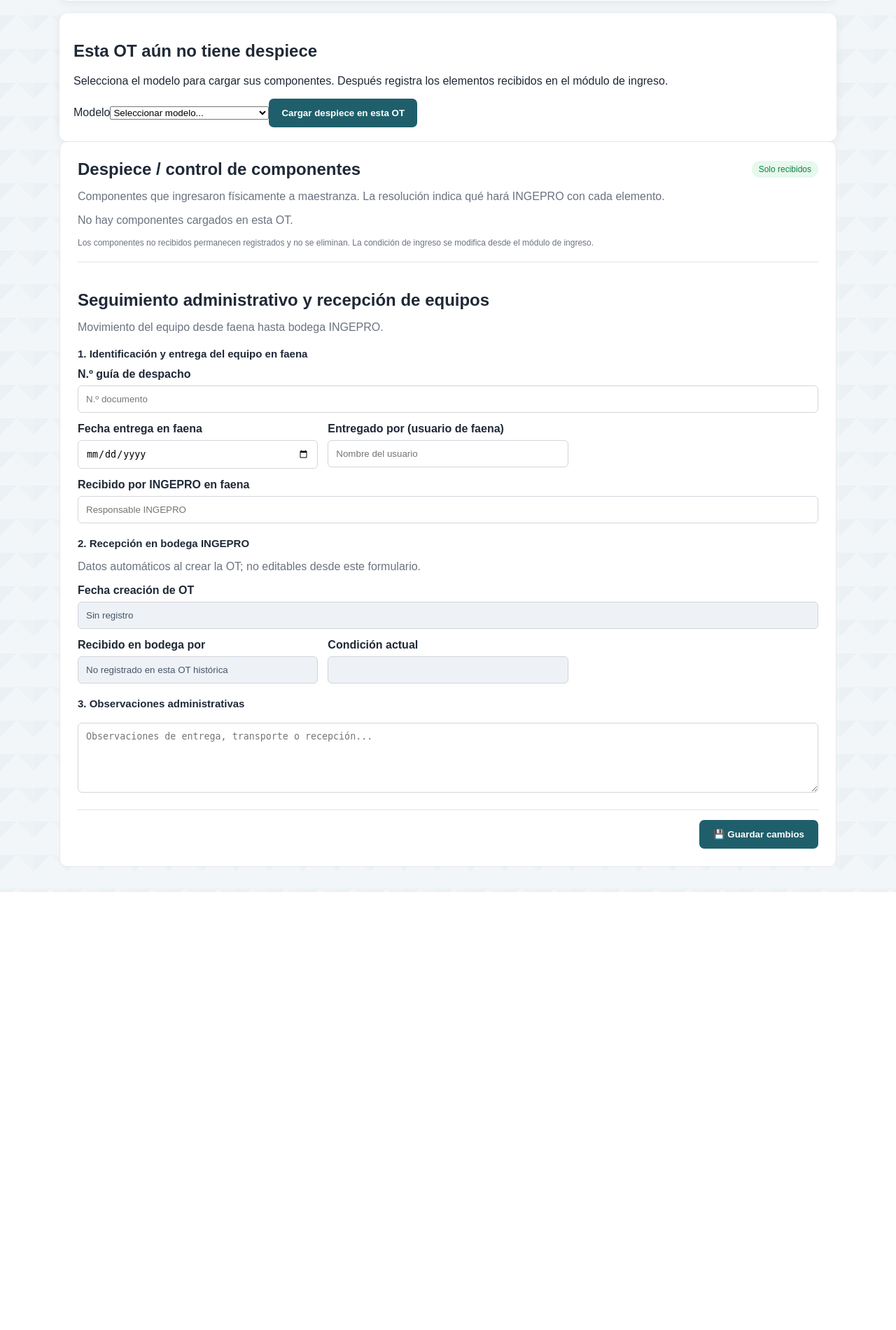
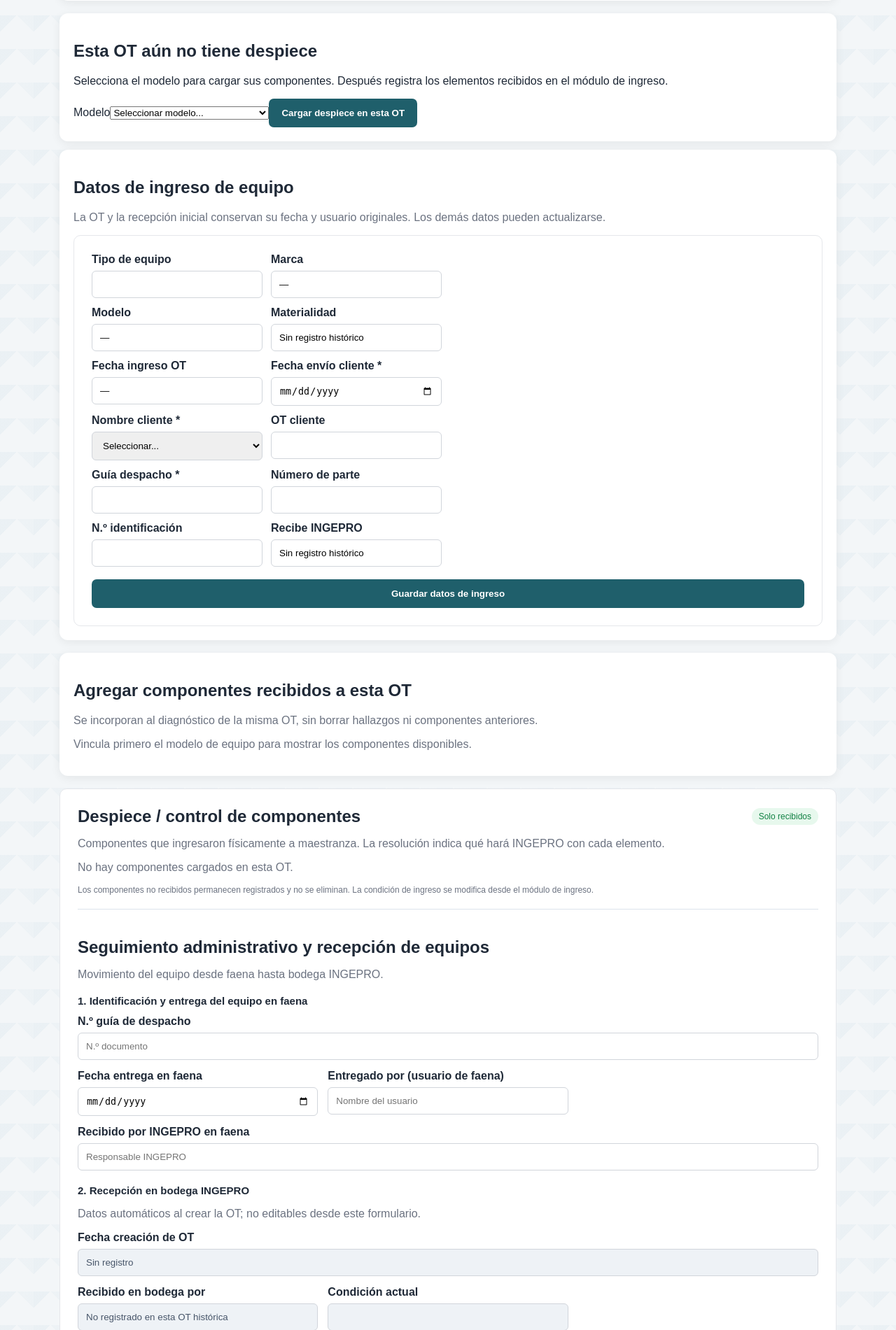
Before and after one commit to javierzurita81/ingepro-rp, a Flask app: template templates/ot.html in a window 1280 px wide. Shown: the part 410-2311 px from the top of the page at 70% size. Before the commit the page ends 1685 px from the top, so only its background shows below. Run offline with Flask 3, Linux system fonts and the light colour scheme; the template is opened without the code that fills it: values that come from a table or form of the project are taken from there, others are empty; some libraries are stand-ins or nearby versions.

Commit message:
Add files via upload

```diff
--- a/app.py
+++ b/app.py
@@ -346,6 +346,9 @@ def asegurar_columnas():
             if n not in cols: db.session.execute(text(f'ALTER TABLE cliente ADD COLUMN {n} {t}'))
         try: db.session.execute(text('CREATE UNIQUE INDEX IF NOT EXISTS uq_cliente_rut ON cliente (rut) WHERE rut IS NOT NULL'))
         except: pass
+    if 'modelo_equipo' in insp.get_table_names():
+        cols={c['name'] for c in insp.get_columns('modelo_equipo')}
+        if 'materialidad' not in cols: db.session.execute(text('ALTER TABLE modelo_equipo ADD COLUMN materialidad VARCHAR(120)'))
     if 'componente_modelo' in insp.get_table_names():
         cols={c['name'] for c in insp.get_columns('componente_modelo')}
         defs={'codigo':'VARCHAR(80)','categoria':'VARCHAR(40)','material_default':'VARCHAR(80)','activo':'BOOLEAN DEFAULT TRUE'}
@@ -819,16 +822,38 @@ def diagnostico_pdf(ot_id):
                             dibujo.line([(x+r,y-r),(x,y-r//2)],fill=color,width=grosor)
                             dibujo.line([(x+r,y-r),(x+r//2,y)],fill=color,width=grosor)
                     except (TypeError,ValueError,KeyError): continue
-            salida=BytesIO(); im.save(salida,format='JPEG',quality=87)
+            # Redondeo sutil aplicado sobre los píxeles de la fotografía.
+            # Se conserva toda la imagen y su proporción; solo se suavizan las cuatro esquinas.
+            radio=max(2, round(min(im.size)*0.012))
+            mascara=PILImage.new('L',im.size,0)
+            ImageDraw.Draw(mascara).rounded_rectangle((0,0,im.width-1,im.height-1),radius=radio,fill=255)
+            rgba=im.convert('RGBA'); rgba.putalpha(mascara)
+            salida=BytesIO(); rgba.save(salida,format='PNG',optimize=True)
             return salida.getvalue(),im.size
         except Exception: return None,None
     def imagen_con_pie(datos,marcas,numero):
         datos_procesados,tamano=foto_marcada(datos,marcas)
         if not datos_procesados: return None
-        w,h=tamano; limite_ancho=ancho*.43-16; limite_alto=178
+        w,h=tamano
+        # La fotografía ocupa como máximo el ancho útil de su columna,
+        # sin recortar, deformar ni alterar su relación ancho/alto.
+        columna_foto=ancho*.45
+        limite_ancho=columna_foto-14
+        limite_alto=210
         escala=min(limite_ancho/w,limite_alto/h)
         img=Image(BytesIO(datos_procesados),width=w*escala,height=h*escala)
-        return [img,Spacer(1,5),P(f'Figura {numero:02d} · Registro fotográfico','pie_foto')]
+        img.hAlign='CENTER'
+        pie=P(f'Figura {numero:02d} · Registro fotográfico','pie_foto')
+        # Celda interna de ancho completo: centra fotos verticales y horizontales.
+        centrado=Table([[img],[pie]],colWidths=[columna_foto-7])
+        centrado.setStyle(TableStyle([
+            ('ALIGN',(0,0),(-1,-1),'CENTER'),
+            ('VALIGN',(0,0),(-1,-1),'TOP'),
+            ('LEFTPADDING',(0,0),(-1,-1),0),('RIGHTPADDING',(0,0),(-1,-1),0),
+            ('TOPPADDING',(0,0),(-1,-1),0),('BOTTOMPADDING',(0,0),(0,0),5),
+            ('BOTTOMPADDING',(0,1),(0,1),0)
+        ]))
+        return centrado
     def pie_pagina(canvas, documento):
         canvas.saveState(); w,h=A4
         canvas.setStrokeColor(borde);canvas.line(34,35,w-34,35)
@@ -920,7 +945,7 @@ def diagnostico_pdf(ot_id):
             else:
                 for foto_indice,(datos,marcas) in enumerate(fotos):
                     contador_fotos+=1
-                    izquierda=imagen_con_pie(datos,marcas,contador_fotos) or [P('Fotografía no disponible','peque')]
+                    izquierda=imagen_con_pie(datos,marcas,contador_fotos) or P('Fotografía no disponible','peque')
                     derecha=panel if foto_indice==0 else P(f'Continuación del hallazgo {numero:02d} · Evidencia fotográfica adicional','peque')
                     fila=Table([[izquierda,derecha]],colWidths=[ancho*.45,ancho*.55])
                     fila.setStyle(TableStyle([('VALIGN',(0,0),(-1,-1),'TOP'),('LEFTPADDING',(0,0),(-1,-1),0),
--- a/templates/ot.html
+++ b/templates/ot.html
@@ -15,6 +15,35 @@
  <p class="muted" style="font-size:12px;margin:10px 0 0">Verde: completada · Rojo: pendiente y habilitada · Gris: inhabilitada hasta cumplir requisitos. La cotización rechazada detiene la reparación.</p>
 </section>
 {% if not ot.componentes_detalle %}<div class="card warning"><h2>Esta OT aún no tiene despiece</h2><p>Selecciona el modelo para cargar sus componentes. Después registra los elementos recibidos en el módulo de ingreso.</p><form method="post" action="{{url_for('ot_cargar_despiece',ot_id=ot.id)}}"><label>Modelo<select name="modelo_id" required><option value="">Seleccionar modelo...</option>{% for m in modelos %}<option value="{{m.id}}">{{m.tipo}} · {{m.marca}} · {{m.modelo}}</option>{% endfor %}</select></label><button class="primary">Cargar despiece en esta OT</button></form></div>{% endif %}
+<section class="card" style="margin:12px 0 18px"><h2>Datos de ingreso de equipo</h2>
+<p class="muted">La OT y la recepción inicial conservan su fecha y usuario originales. Los demás datos pueden actualizarse.</p>
+<form method="post" class="panel" style="margin:0"><input type="hidden" name="datos_ingreso" value="1">
+<div class="ot-admin-grid">
+<label>Tipo de equipo<input value="{{ot.modelo_equipo.tipo if ot.modelo_equipo else ot.equipo}}" readonly></label>
+<label>Marca<input value="{{ot.modelo_equipo.marca if ot.modelo_equipo else '—'}}" readonly></label>
+<label>Modelo<input value="{{ot.modelo_equipo.modelo if ot.modelo_equipo else '—'}}" readonly></label>
+<label>Materialidad<input value="{{ot.materialidad or (ot.modelo_equipo.materialidad if ot.modelo_equipo else '') or 'Sin registro histórico'}}" readonly></label>
+<label>Fecha ingreso OT<input value="{{ot.fecha.strftime('%d/%m/%Y %H:%M') if ot.fecha else '—'}}" readonly></label>
+<label>Fecha envío cliente *<input type="date" name="fecha_envio_cliente" required value="{{ot.fecha_envio_cliente.isoformat() if ot.fecha_envio_cliente else ''}}"></label>
+<label>Nombre cliente *<select name="cliente_id" required><option value="">Seleccionar...</option>{% for cliente in clientes %}<option value="{{cliente.id}}" {% if cliente.nombre==ot.cliente %}selected{% endif %}>{{cliente.nombre}}</option>{% endfor %}</select></label>
+<label>OT cliente<input name="ot_cliente" value="{{ot.ot_cliente or ''}}" maxlength="120"></label>
+<label>Guía despacho *<input name="guia" value="{{ot.guia or ''}}" maxlength="80" required></label>
+<label>Número de parte<input name="numero_parte" value="{{ot.numero_parte or ''}}" maxlength="120"></label>
+<label>N.º identificación<input name="numero_identificacion" value="{{ot.numero_identificacion or ot.serie or ''}}" maxlength="120"></label>
+<label>Recibe INGEPRO<input value="{{ot.recibido_bodega_por or 'Sin registro histórico'}}" readonly></label>
+</div><button class="primary" type="submit">Guardar datos de ingreso</button></form></section>
+<section class="card" style="margin:12px 0 18px"><h2>Agregar componentes recibidos a esta OT</h2>
+<p class="muted">Se incorporan al diagnóstico de la misma OT, sin borrar hallazgos ni componentes anteriores.</p>
+{% if ot.modelo_equipo %}
+<form method="post" action="{{url_for('agregar_componentes_ot',ot_id=ot.id)}}"><div class="checks">
+{% set disponibles=namespace(total=0) %}
+{% for cm in ot.modelo_equipo.componentes %}{% if cm.activo is not false %}
+{% set registrado=namespace(recibido=false) %}{% for c in ot.componentes_detalle %}{% if c.componente_modelo_id==cm.id and (c.condicion_ingreso or '')|trim|lower=='recibido' %}{% set registrado.recibido=true %}{% endif %}{% endfor %}
+{% if not registrado.recibido %}{% set disponibles.total=disponibles.total+1 %}<label class="check"><input type="checkbox" name="componentes_nuevos" value="{{cm.id}}"><span><b>{{cm.codigo or cm.nombre}}</b><small>{{cm.nombre}}{% if cm.material_default %} · {{cm.material_default}}{% endif %}</small></span></label>{% endif %}
+{% endif %}{% endfor %}</div>
+{% if disponibles.total %}<button class="primary" type="submit">+ Agregar componentes seleccionados</button>{% else %}<p class="muted">Todos los componentes del catálogo ya están recibidos.</p>{% endif %}</form>
+{% else %}<p class="muted">Vincula primero el modelo de equipo para mostrar los componentes disponibles.</p>{% endif %}
+</section>
 <form method="post" class="panel wide ot-clean-form" id="ot-datos">
  <div class="ot-section-head"><h2>Despiece / control de componentes</h2><span class="ot-received-tag">Solo recibidos</span></div>
  <p class="muted">Componentes que ingresaron físicamente a maestranza. La resolución indica qué hará INGEPRO con cada elemento.</p>
```
Also changed, not shown: templates/nueva.html (+29 -1 lines), README_V7_41.md (added), README_V7_42.md (added).
